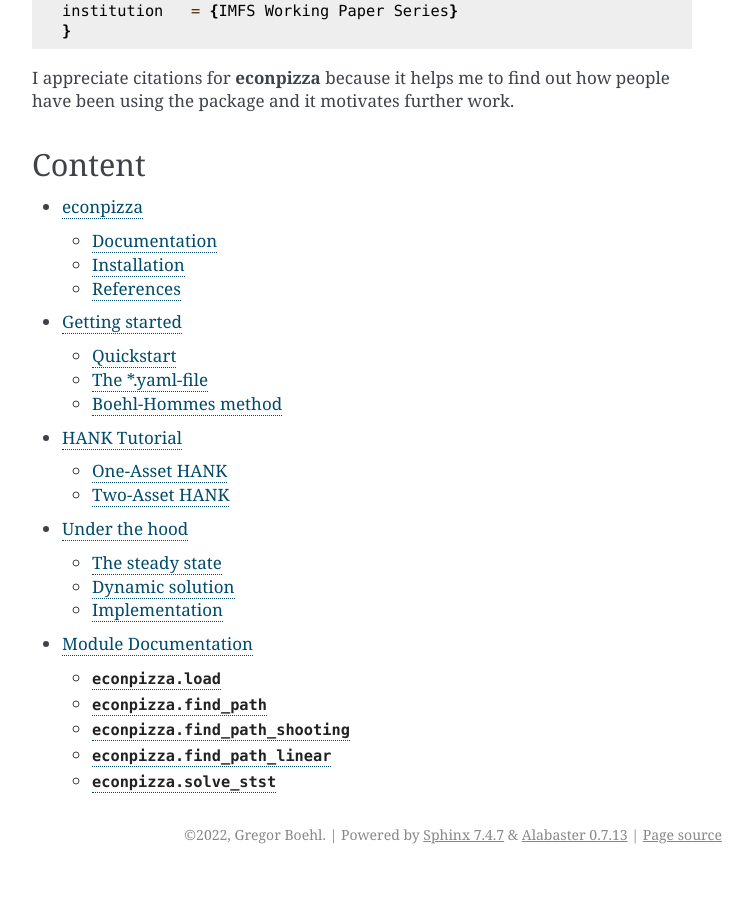
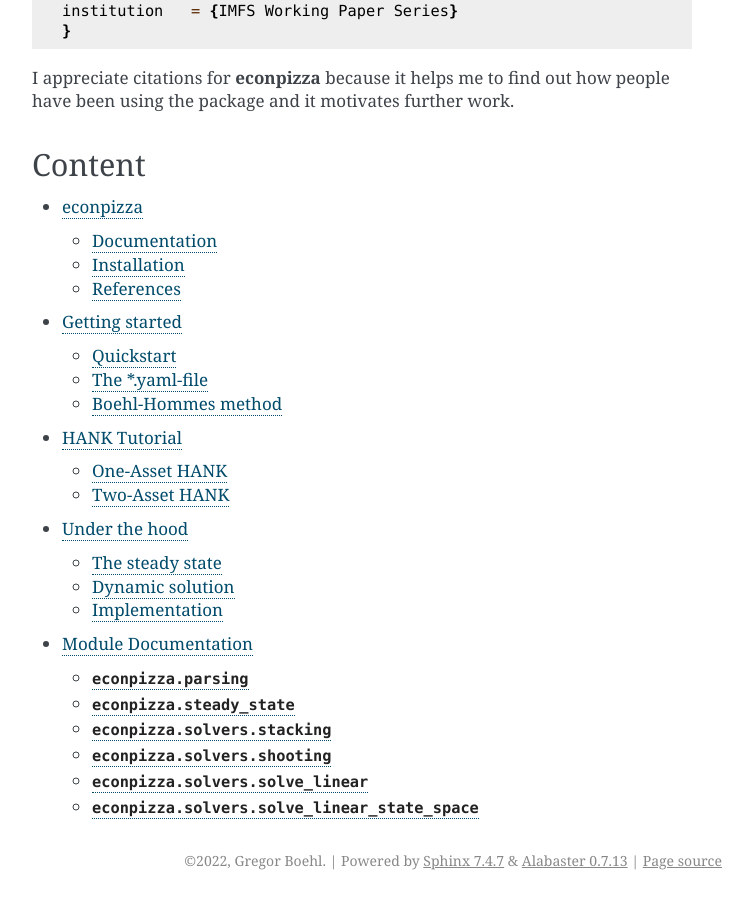
Before and after one commit to gboehl/econpizza, a Sphinx documentation site: the page built from docs/index.rst, in a window 1280 px wide and 900 px high, scrolled down 1856 px. Shown: the whole window, without its empty margins (388-1141 px from the left). Built offline with Sphinx 7.4.7, drawn with Linux system fonts in a browser that asks for light colours; before the commit the page ends 2730 px from its top, so only the background shows below that.

```diff
--- a/docs/modules.rst
+++ b/docs/modules.rst
@@ -1,37 +1,44 @@
 Module Documentation
 ====================
 
-``econpizza.load``
-------------------
+``econpizza.parsing``
+---------------------
 .. automodule:: econpizza.parsing
    :members:
    :undoc-members:
    :show-inheritance:
 
-``econpizza.find_path``
-------------------------
+``econpizza.steady_state``
+--------------------------
+.. automodule:: econpizza.steady_state
+   :members:
+   :undoc-members:
+   :show-inheritance:
+
+``econpizza.solvers.stacking``
+------------------------------
 .. automodule:: econpizza.solvers.stacking
    :members:
    :undoc-members:
    :show-inheritance:
 
-``econpizza.find_path_shooting``
-------------------------
+``econpizza.solvers.shooting``
+------------------------------
 .. automodule:: econpizza.solvers.shooting
    :members:
    :undoc-members:
    :show-inheritance:
 
-``econpizza.find_path_linear``
-------------------------
+``econpizza.solvers.solve_linear``
+----------------------------------
 .. automodule:: econpizza.solvers.solve_linear
    :members:
    :undoc-members:
    :show-inheritance:
 
-``econpizza.solve_stst``
-------------------------
-.. automodule:: econpizza.steady_state
+``econpizza.solvers.solve_linear_state_space``
+----------------------------------------------
+.. automodule:: econpizza.solvers.solve_linear_state_space
    :members:
    :undoc-members:
    :show-inheritance:
--- a/econpizza/__init__.py
+++ b/econpizza/__init__.py
@@ -4,12 +4,12 @@
 import logging
 import jax
 import os
-import numpy as np
 from .parsing import parse, load
 from .steady_state import solve_stst
 from .solvers.shooting import find_path_shooting
 from .solvers.stacking import find_path_stacking
 from .solvers.solve_linear import find_path_linear
+from .solvers.solve_linear_state_space import *
 
 __version__ = '0.2.2'
 
@@ -54,11 +54,13 @@ class PizzaModel(dict):
         return rdict
 
 
+PizzaModel.solve_stst = solve_stst
+PizzaModel.solve_linear_state_space = solve_linear_state_space
 PizzaModel.find_path = find_path_stacking
 PizzaModel.find_path_stacking = find_path_stacking
 PizzaModel.find_path_linear = find_path_linear
+PizzaModel.find_path_linear_state_space = find_path_linear_state_space
 PizzaModel.find_path_shooting = find_path_shooting
-PizzaModel.solve_stst = solve_stst
 
 logging.basicConfig(level=logging.INFO)
 
--- a/setup.py
+++ b/setup.py
@@ -26,7 +26,6 @@ setup(
     packages=['econpizza', 'econpizza.parser', 'econpizza.utilities'],
     package_data={"econpizza": ["examples/*"]},
     install_requires=[
-        "numpy",
         "scipy",
         "jax",
         "jaxlib",
```
Also changed, not shown: 2 other files.
